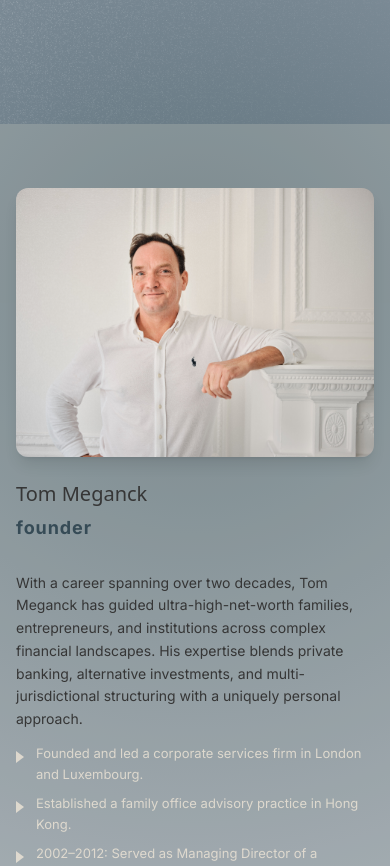
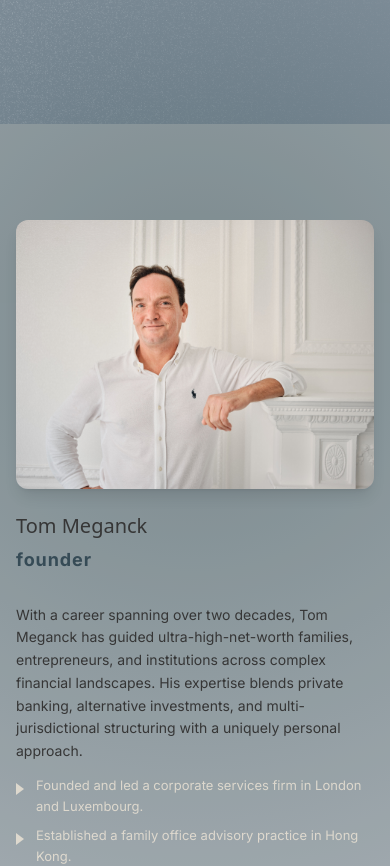
Before and after one commit to 24dv/almara, a React (Vite) app: page /about in a window 390 px wide. Shown: the part 720-1586 px from the top of the page. Built offline with nearby package versions, Linux system fonts and the light colour scheme; a web font is replaced by a local one.

Commit message:
Add padding to Tom's section

```diff
--- a/src/pages/About.tsx
+++ b/src/pages/About.tsx
@@ -36,7 +36,7 @@ const About = () => {
       </section>
 
       {/* Founder Section - Flexible Height for Mobile */}
-      <section ref={sectionRef} className="min-h-screen lg:h-screen bg-almara-light-text/20 flex items-center justify-center px-4 sm:px-6 lg:px-12 py-16 sm:py-20">
+      <section ref={sectionRef} className="min-h-screen lg:h-screen bg-almara-light-text/20 flex items-center justify-center px-4 sm:px-6 lg:px-12 py-24 sm:py-32">
         <div className="max-w-7xl mx-auto w-full">
           <div className="grid grid-cols-1 lg:grid-cols-2 gap-6 sm:gap-8 lg:gap-16 items-center h-full">
             {/* Founder Image */}
```
